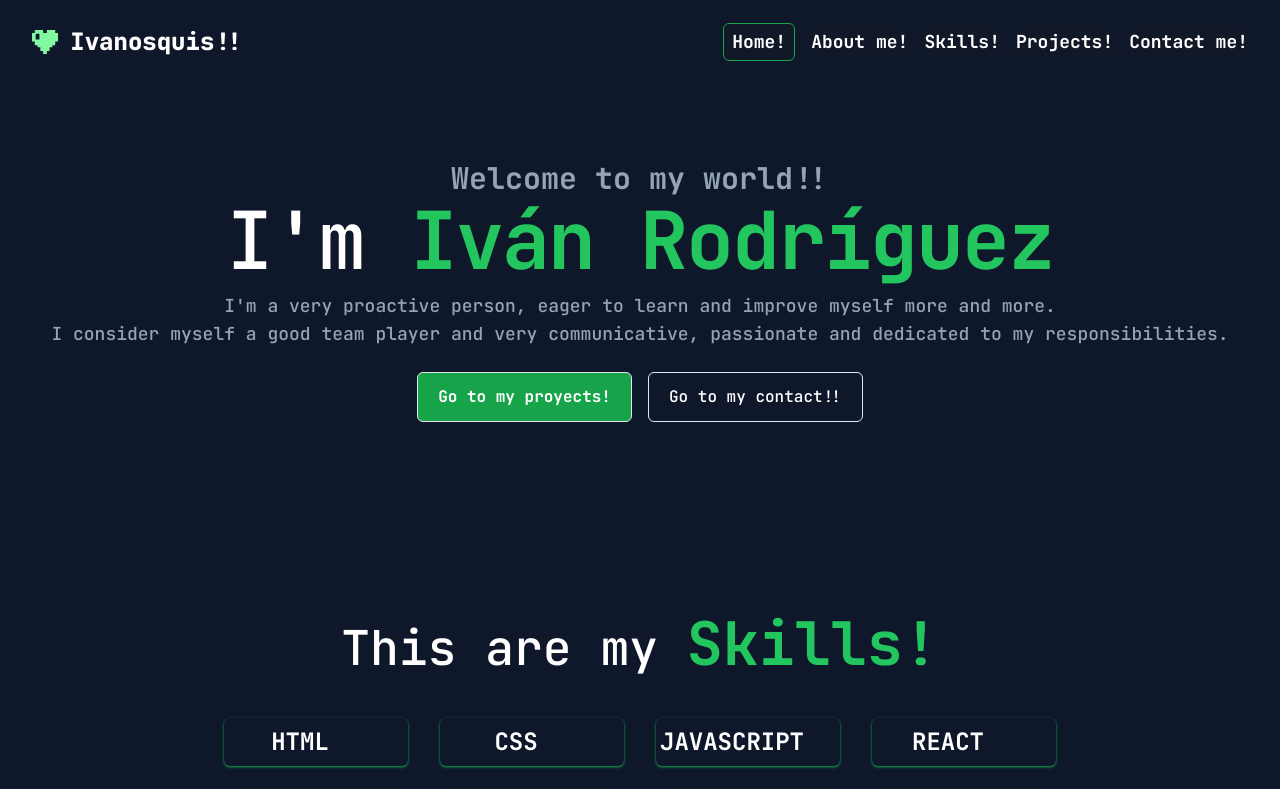
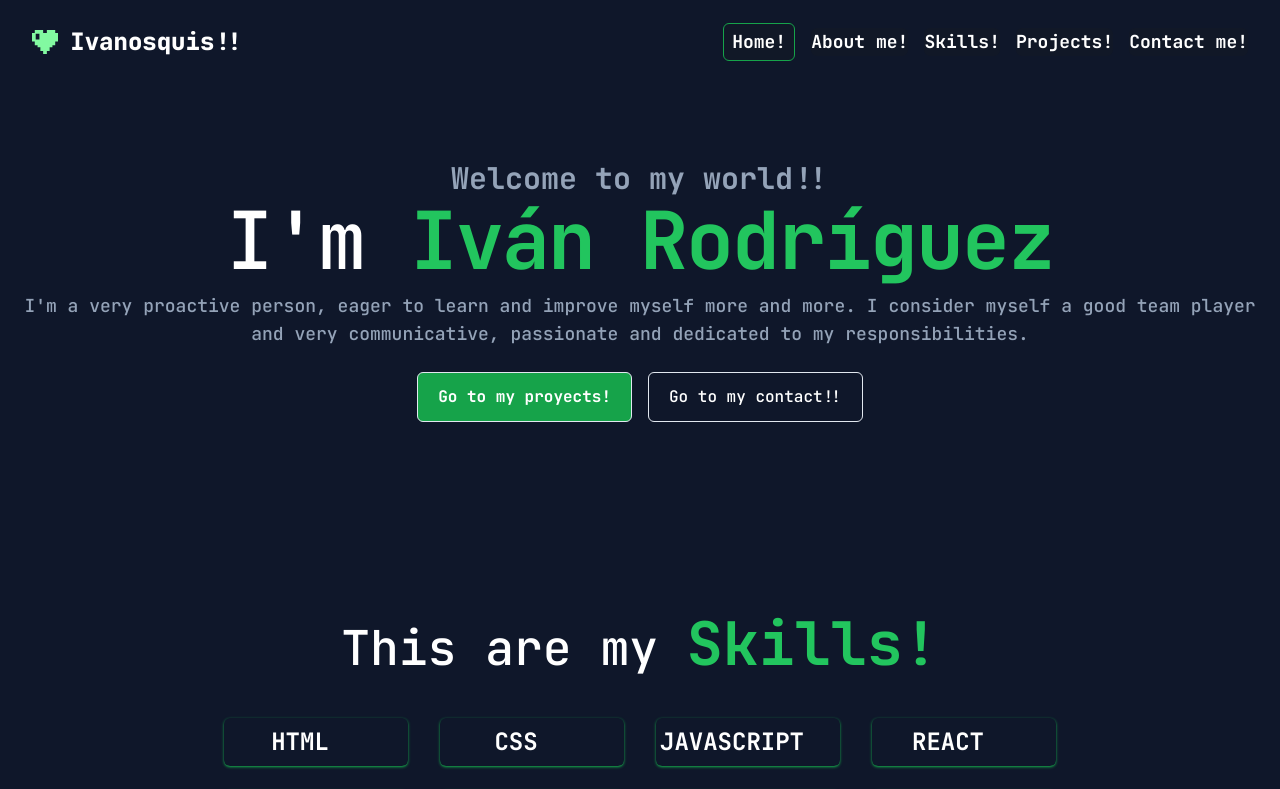
Before and after one commit to ivanosquis10/Ivanosquis-portfolio, a React (Vite) app: page / in a window 1280 px wide. Shown: the top 789 px of the page. Built offline with nearby package versions, Linux system fonts and the light colour scheme; some icons are missing; the HTML template or start-up script is replaced by a standard one.

Commit message:
fix en el aboutme

```diff
--- a/src/components/AboutMe.jsx
+++ b/src/components/AboutMe.jsx
@@ -15,9 +15,8 @@ const AboutMe = () => {
             I'm
             <span className="text-green-500 font-bold"> Iván Rodríguez</span>
           </h2>
-          <p className="mt-5 text-md md:text-lg leading-relaxed text-slate-400">
+          <p className="mt-5 text-md md:text-lg leading-relaxed text-slate-400 px-2">
           I'm a very proactive person, eager to learn and improve myself more and more.
-          <br />
           I consider myself a good team player and very communicative, passionate and dedicated to my responsibilities.
           </p>
         </div>
```
